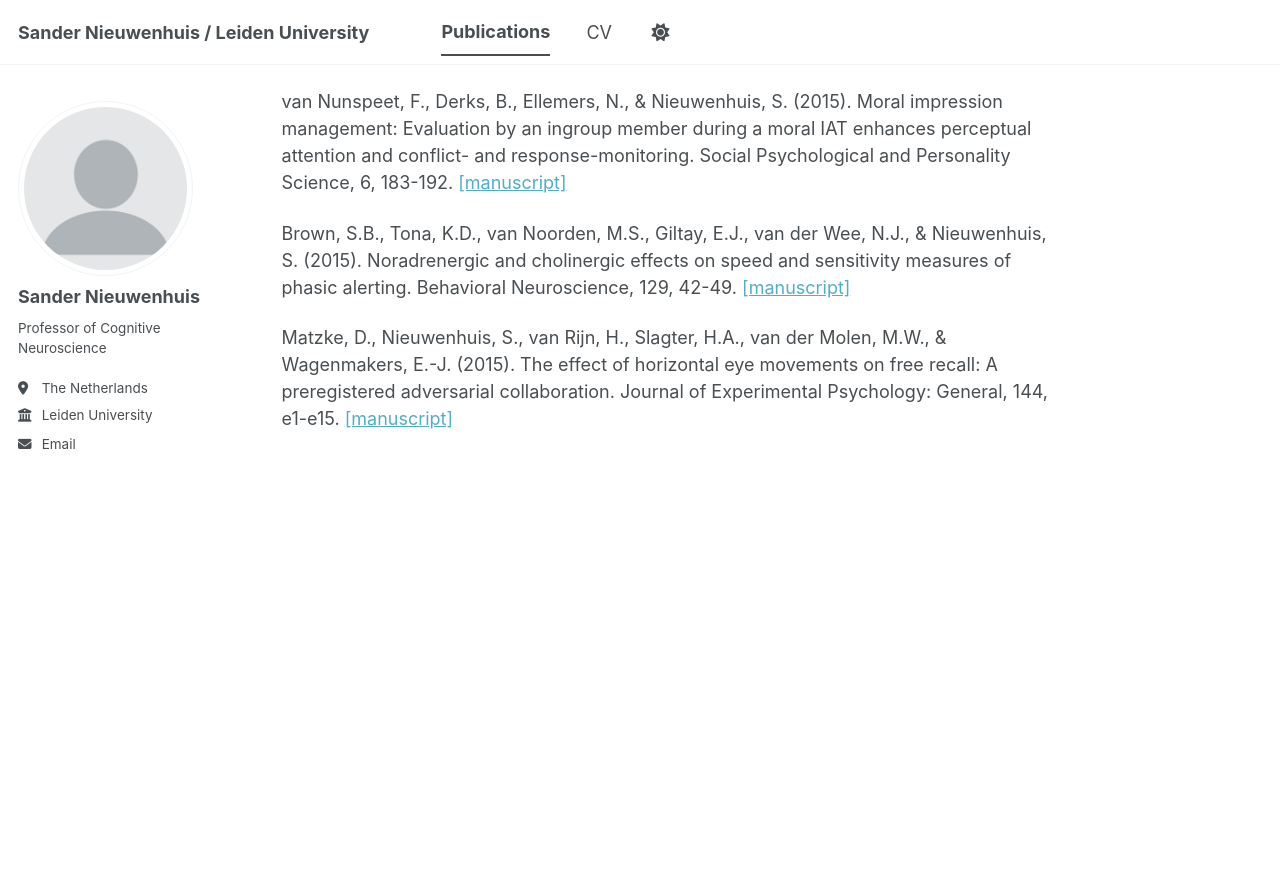
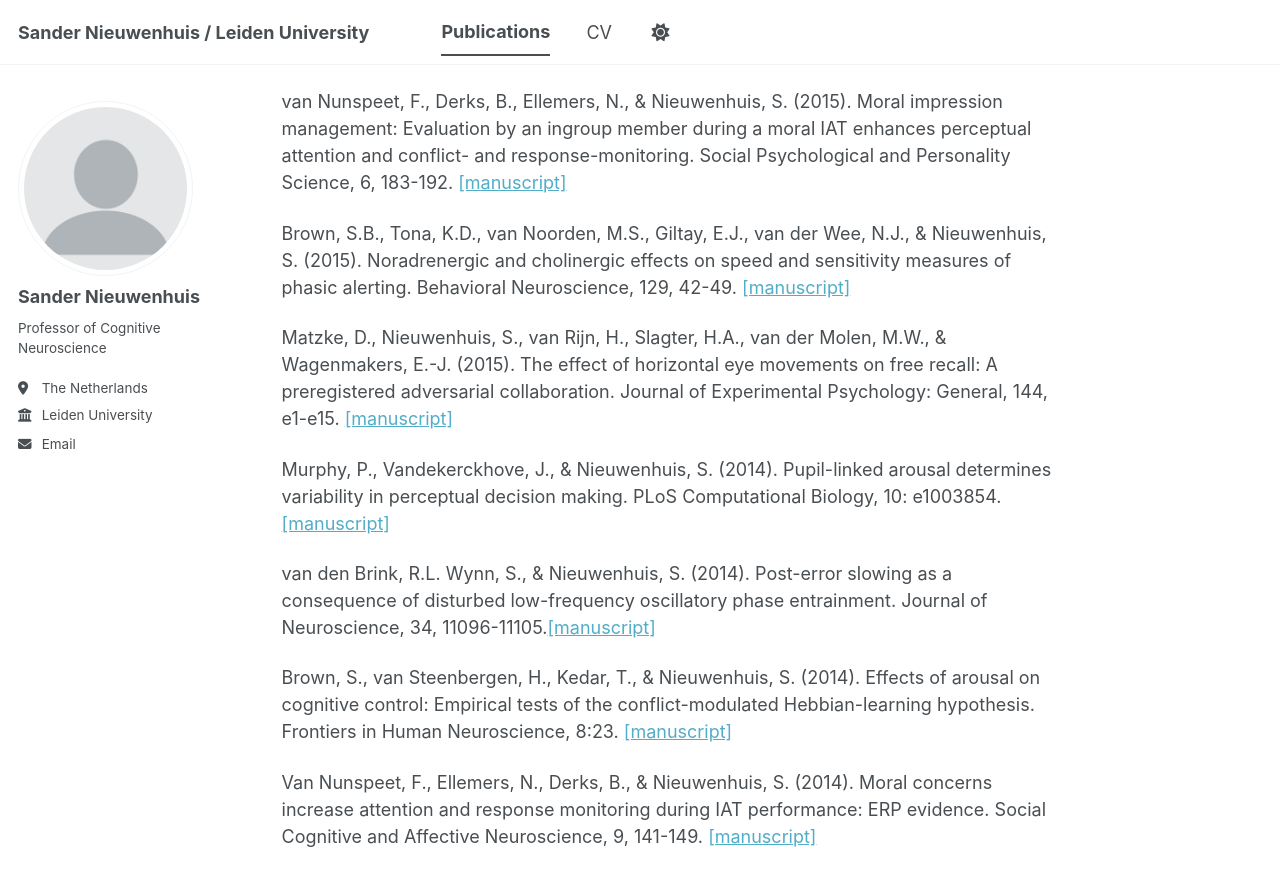
Before and after one commit to sander-nieuwenhuis/research, a Jekyll site: the page built from _pages/publications.md, in a window 1280 px wide and 900 px high, scrolled down 5523 px. Shown: the top 886 px of the window. Built offline with Jekyll 4.4.1, drawn with Linux system fonts in a browser that asks for light colours; a script bundle is joined from its source files by our own code; library files that are not in the unit come from our copies; before the commit the page ends 6006 px from its top, so only the background shows below that.

Commit message:
Update publications.md

```diff
--- a/_pages/publications.md
+++ b/_pages/publications.md
@@ -79,7 +79,6 @@ de Gee, J.W., Colizoli, O., Kloosterman, N., Knapen, T., Nieuwenhuis, S., & Donn
 
 Warren, C.M., van den Brink, R.L., Nieuwenhuis, S., & Bosch, J.A. (2017). Norepinephrine transporter blocker atomoxetine increases salivary alpha amylase. Psychoneuroendocrinology, 78, 233-236. [[manuscript]](https://sander-nieuwenhuis.github.io/research/assets/pdfs/Warren_PNEC.pdf)
 
-
 Murphy, P.R., Boonstra, E., & Nieuwenhuis, S. (2016). Global gain modulation generates time-dependent urgency during perceptual choice in humans. Nature Communications, 7, 13526. [[manuscript]](https://sander-nieuwenhuis.github.io/research/assets/pdfs/Murphy_NatComm.pdf)
 
 Jepma, M., Murphy, P., Nassar, M.R., Rangel-Gomez, M., Meeter, M., & Nieuwenhuis, S. (2016). Catecholaminergic regulation of learning rate in a dynamic environment. PLoS Computational Biology 12: e1005171. [[manuscript]](https://sander-nieuwenhuis.github.io/research/assets/pdfs/Jepma_PLoSCB.pdf)
@@ -117,3 +116,11 @@ van Nunspeet, F., Derks, B., Ellemers, N., & Nieuwenhuis, S. (2015). Moral impre
 Brown, S.B., Tona, K.D., van Noorden, M.S., Giltay, E.J., van der Wee, N.J., & Nieuwenhuis, S. (2015). Noradrenergic and cholinergic effects on speed and sensitivity measures of phasic alerting. Behavioral Neuroscience, 129, 42-49. [[manuscript]](https://sander-nieuwenhuis.github.io/research/assets/pdfs/Brown_BehavioralNeuroscience.pdf)
 
 Matzke, D., Nieuwenhuis, S., van Rijn, H., Slagter, H.A., van der Molen, M.W., & Wagenmakers, E.-J. (2015). The effect of horizontal eye movements on free recall: A preregistered adversarial collaboration. Journal of Experimental Psychology: General, 144, e1-e15. [[manuscript]](https://sander-nieuwenhuis.github.io/research/assets/pdfs/Matzke_JEPG.pdf)
+
+Murphy, P., Vandekerckhove, J., & Nieuwenhuis, S. (2014). Pupil-linked arousal determines variability in perceptual decision making. PLoS Computational Biology, 10: e1003854. [[manuscript]](https://sander-nieuwenhuis.github.io/research/assets/pdfs/Murphy_PLOS.pdf)
+
+van den Brink, R.L. Wynn, S., & Nieuwenhuis, S. (2014). Post-error slowing as a consequence of disturbed low-frequency oscillatory phase entrainment. Journal of Neuroscience, 34, 11096-11105.[[manuscript]](https://sander-nieuwenhuis.github.io/research/assets/pdfs/vandenBrink_JN.pdf)
+
+Brown, S., van Steenbergen, H., Kedar, T., & Nieuwenhuis, S. (2014). Effects of arousal on cognitive control: Empirical tests of the conflict-modulated Hebbian-learning hypothesis. Frontiers in Human Neuroscience, 8:23. [[manuscript]](http://www.frontiersin.org/Journal/10.3389/fnhum.2014.00023/abstract)
+
+Van Nunspeet, F., Ellemers, N., Derks, B., & Nieuwenhuis, S. (2014). Moral concerns increase attention and response monitoring during IAT performance: ERP evidence. Social Cognitive and Affective Neuroscience, 9, 141-149. [[manuscript]](https://sander-nieuwenhuis.github.io/research/assets/pdfs/vanNunspeet_SCAN.pdf)
```
